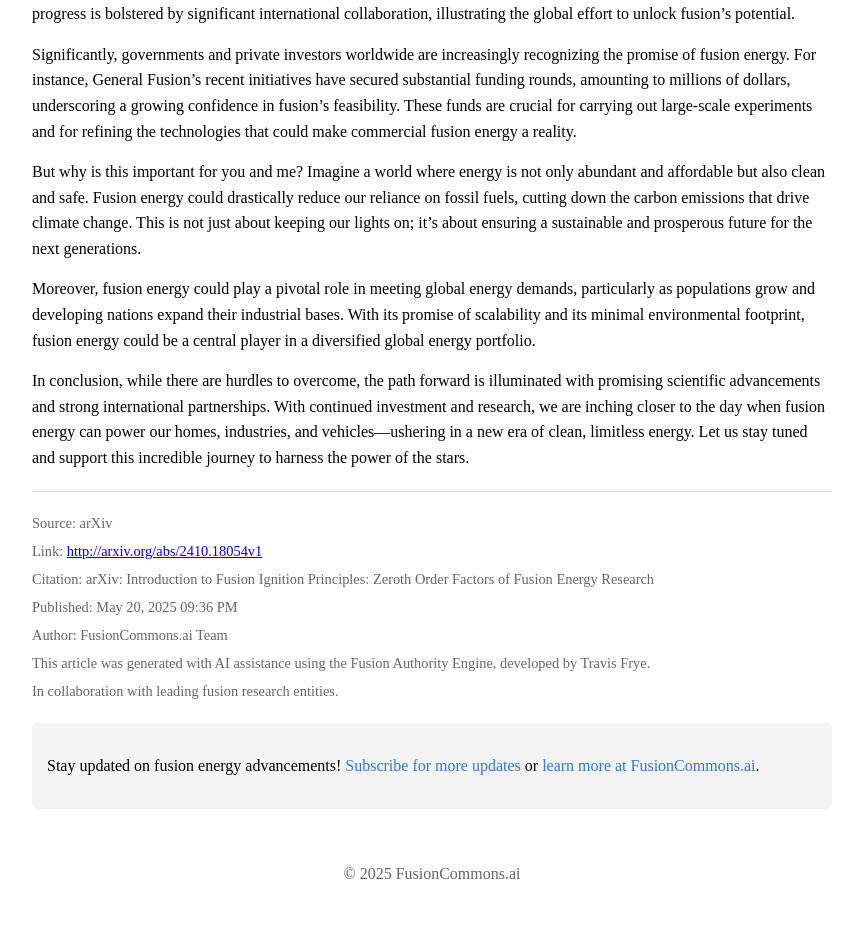
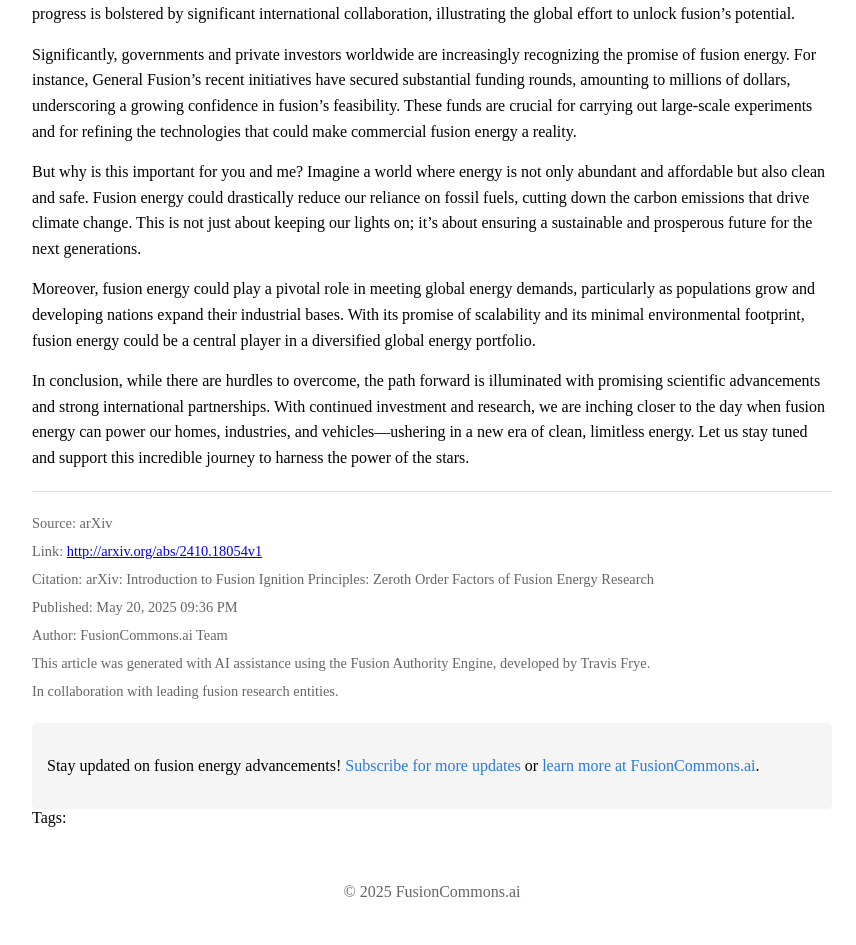
Before and after one commit to hyperpoint/hyperpoint.github.io, a Jekyll site: the page built from _posts/2024-10-01-1364424cde1a44945bbdd07886af8005-introduction-to-fusion-ignition-principles-zeroth-order-factors-of-fusion-energy-research.md, in a window 1280 px wide. Shown: the part 875-1820 px from the top of the page, without its empty margins (208-1064 px from the left). Built offline with Jekyll 4.4.1, drawn with Linux system fonts in a browser that asks for light colours.

Commit message:
Update post.html

```diff
--- a/_layouts/post.html
+++ b/_layouts/post.html
@@ -17,4 +17,9 @@ layout: default
   <div class="cta">
     <p>Stay updated on fusion energy advancements! <a href="/subscribe">Subscribe for more updates</a> or <a href="https://fusioncommons.ai">learn more at FusionCommons.ai</a>.</p>
   </div>
+     <div class="post-tags">
+     Tags: {% for tag in page.tags %}
+       <a href="/tags/{{ tag | downcase }}">{{ tag }}</a>{% unless forloop.last %}, {% endunless %}
+     {% endfor %}
+   </div>
 </div>
```
